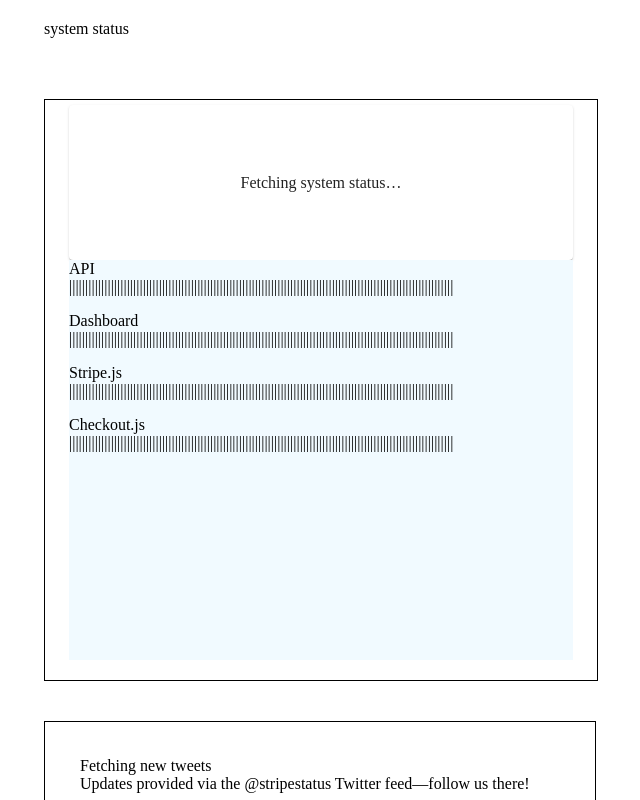
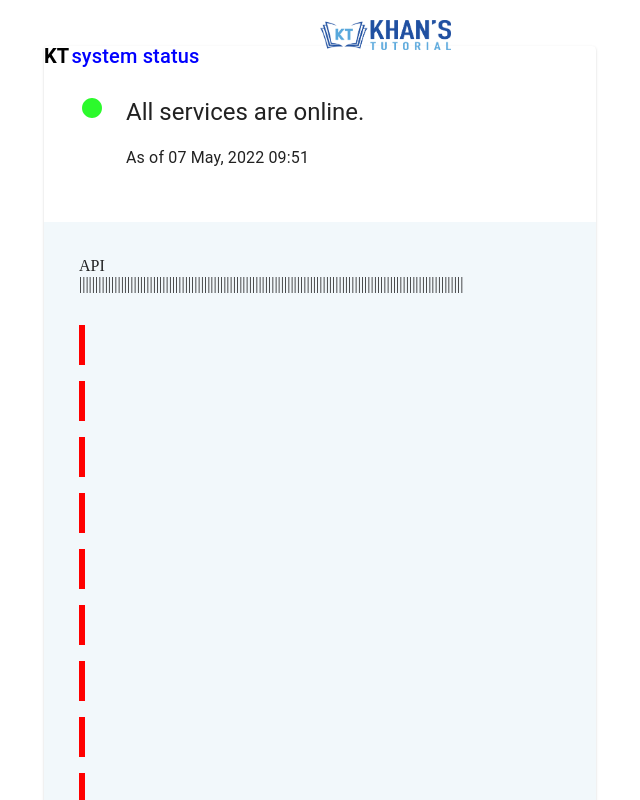
Before and after one commit to khanstutorial/nexus-kt, a React (Create React App) app: page / in a window 1280 px wide. Shown: the top 800 px of the page, without its empty margins (320-960 px from the left). Built offline with nearby package versions, Linux system fonts and the light colour scheme.

Commit message:
status ui updated

```diff
--- a/src/components/Footer/Footer.jsx
+++ b/src/components/Footer/Footer.jsx
@@ -1,13 +1,12 @@
 import React from 'react'
-import Box from '@mui/material/Box';
+import {Card} from '@mui/material';
 
 const Footer = () => {
   return (
-    <Box sx={{padding:'35px'}}>
+    <Card sx={{ padding: '35px' }}>
       <span>Fetching new tweets</span><br />
-    <span>Updates provided via the @stripestatus Twitter feed—follow us there!
-
-</span></Box>
+      <span>Updates provided via the @stripestatus Twitter feed—follow us there!</span>
+    </Card>
   )
 }
 
--- a/src/components/Header/Header.jsx
+++ b/src/components/Header/Header.jsx
@@ -1,8 +1,14 @@
 import React from 'react'
+import { Typography, Box } from '@mui/material'
 
 const Header = (props) => {
   return (
-    <div>{props.content}</div>
+    <Box sx={{marginTop:'20px'}}>
+      <Typography variant='h6' sx={{  paddingRight:'2px', float:'left' }}>
+        <b>{props.name}</b>
+      </Typography>
+      <Typography  variant='h6' color={'blue'}>{props.content}</Typography>
+    </Box>
   )
 }
 
--- /dev/null
+++ b/src/components/Uptime-Graph-Bar/UptimeGraphBar.jsx
@@ -0,0 +1,16 @@
+import React from 'react'
+import { Typography, Box } from '@mui/material'
+import HorizontalRuleIcon from '@mui/icons-material/HorizontalRule';
+
+
+const UptimeGraphBar = (props) => {
+  return (
+    // <HorizontalRuleIcon fontSize="large" sx={{transform: 'rotate(90deg)', color:'#2cfa2c', fontSize: 50, float:'left'}}>
+
+    // </HorizontalRuleIcon>
+    <div style={{borderLeft: '6px solid red', height: '40px', float:'left', paddingRight:'2px'}}>
+    </div>
+  )
+}
+
+export default UptimeGraphBar
--- a/src/layout/index.jsx
+++ b/src/layout/index.jsx
@@ -1,21 +1,26 @@
 import React from 'react';
-import Header from '../components/Header/Header';
-import Footer from '../components/Footer/Footer';
-import Container from '@mui/material/Container';
 import Box from '@mui/material/Box';
 import Paper from '@mui/material/Paper';
 import Stack from '@mui/material/Stack';
+import { Grid } from '@mui/material';
+import Container from '@mui/material/Container';
+import Header from '../components/Header/Header';
+import Footer from '../components/Footer/Footer';
+import KTLogoPNG from './../assets/images/KTLogoPNG.png'
 
 const Layout = ({ children }) => {
   return (
     <Container maxWidth="sm">
-      <Box sx={{ padding: '20px 0px', height: '41px' }}>
-        <Header content={'system status'} />
-      </Box>
-      <br />
+      <Grid container direction={'row'} sx={{ padding: '20px 0px', height: '41px' }}>
+        <Grid item xs={6} justifyContent={'flex-start'} alignItems={'center'}>
+          <Header name={'KT '} content={'system status'} />
+        </Grid>
+        <Grid item xs={6} justifyContent={'flex-end'} alignItems={'flex-end'}>
+          <img src={KTLogoPNG} style={{height:'30px'}}></img>
+        </Grid>
+      </Grid>
       <Box
-        style={{
-          border: '1px solid black',
+        sx={{
           width: '100%',
           paddingTop: '5px',
           paddingBottom: '20px',
@@ -23,15 +28,15 @@ const Layout = ({ children }) => {
           backgroundColor: 'white',
         }}
       >
-        {' '}
-        {children}
+      {children}
       </Box>
       <Box
         sx={{
-          background: 'white',
-          marginTop: '40px',
-          border: '1px solid black',
-          overflow: 'hidden',
+          width: '100%',
+          paddingTop: '5px',
+          paddingBottom: '20px',
+          minHeight: '100%',
+          backgroundColor: 'white',
         }}
       >
         <Footer />
--- a/src/pages/Status.jsx
+++ b/src/pages/Status.jsx
@@ -3,28 +3,54 @@ import Container from '@mui/material/Container';
 import Box from '@mui/material/Box';
 import Stack from '@mui/material/Stack';
 import Paper from '@mui/material/Paper';
+import { Card } from '@mui/material';
 import DisplayStatus from '../features/DisplayStatus';
+import CircleIcon from '@mui/icons-material/Circle';
+import { Typography } from '@mui/material';
+import UptimeGraphBar from '../components/Uptime-Graph-Bar/UptimeGraphBar';
+import moment from "moment";
 
 const Status = () => {
+  let date = moment()
+    .utcOffset('-4')
+    .format('DD MMMM, YYYY hh:mm');
+
+  const data = [1, 1, 1, 1, 1, 1, 1, 1, 1, 1, 1, 0];
+
+  function x(num){
+    return num*5;
+  }
+
+
   return (
-    <Container>
+    <Card sx={{ padding: '0px !important' }}>
+      <Box sx={{ minHeight: "155px", padding: '0 36px' }}>
+        <Box sx={{ padding: "50px 0px" }}>
+          <CircleIcon sx={{ color: '#2cfa2c', paddingRight: '22px', float: 'left' }} />
+          <Box sx={{ paddingLeft: '24px' }}>
+            <Typography variant="h5" component="h2">
+              All services are online.
+            </Typography>
+            <Typography mt={2} sx={{ paddingLeft: '22px' }} variant="subtitle1">
+              As of {date}
+            </Typography>
+          </Box>
 
-      <Paper component={Stack} sx={{
-          textAlign:'center',
-          minHeight: '155px',
-        }} direction="column" justifyContent="center">
-        <div>Fetching system status…</div>
-      </Paper>
+        </Box>
+      </Box>
       <Stack
         spacing={2}
-        sx={{ backgroundColor: '#f1faff', minHeight: '400px' }}
+        sx={{ backgroundColor: '#f2f8fb', padding: '35px', minHeight: '400px' }}
       >
         <DisplayStatus labelName={'API'} />
-        <DisplayStatus labelName={'Dashboard'} />
+        <div sx={{ display: 'flex', flexDirection: 'row' }}>
+        </div>
+{        data.map((number) => <UptimeGraphBar></UptimeGraphBar>)
+}        <DisplayStatus labelName={'Dashboard'} />
         <DisplayStatus labelName={'Stripe.js'} />
         <DisplayStatus labelName={'Checkout.js'} />
       </Stack>
-    </Container>
+    </Card>
   );
 };
 
--- a/webpack.config.js
+++ b/webpack.config.js
@@ -20,6 +20,7 @@ module.exports = {
           }
         }
       },
+
       {
         test: /\.css$/i,
         use: ["style-loader", "css-loader"],
```
Also changed, not shown: jsconfig.json (added, +11 -0 lines), package.json (+7 -3 lines), src/assets/images/KTLogoPNG.png (added), 1 other file (tests, documents, lock files or other folders).
